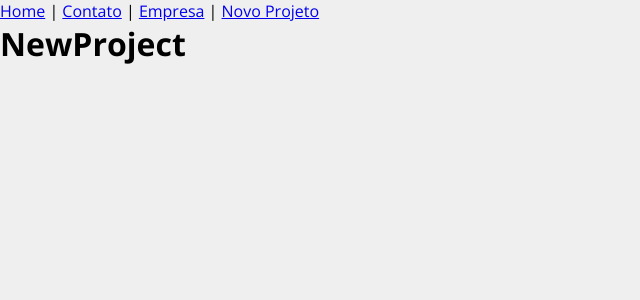
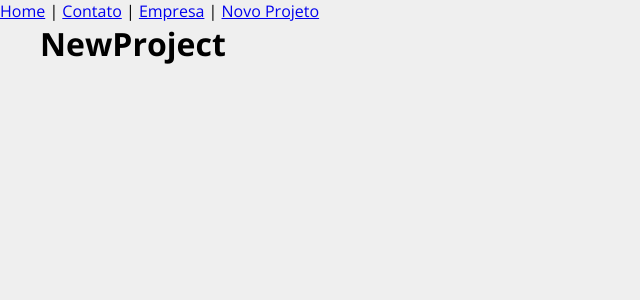
Before and after one commit to brunohenriquedeveloper/Project-Manager, a React (Vite) app in the folder Project-Manager/: page /newproject in a window 1280 px wide. Shown: the top 300 px of the page, without its empty margins (0-640 px from the left). Built offline with nearby package versions, Linux system fonts and the light colour scheme.

Commit message:
chore: Organizing the project and improving things on the base layout

```diff
--- a/Project-Manager/src/App.jsx
+++ b/Project-Manager/src/App.jsx
@@ -3,6 +3,8 @@
 import Contact from "./components/pages/Contact"
 import Company from "./components/pages/Company"
 import NewProject from "./components/pages/NewProject"
+
+import Container from './components/layout/Container'
 
 function App() {
   return (
@@ -13,13 +15,15 @@
         <Link to="/company">Empresa</Link> |{" "}
         <Link to="/newproject">Novo Projeto</Link>
       </nav>
-
+     <Container customClass="min-height">
       <Routes>
         <Route path="/" element={<Home />} />
         <Route path="/company" element={<Company />} />
         <Route path="/contact" element={<Contact />} />
         <Route path="/newproject" element={<NewProject />} />
+
       </Routes>
+    </Container>
     </Router>
   )
 }
--- /dev/null
+++ b/Project-Manager/src/components/layout/Container.jsx
@@ -0,0 +1,10 @@
+import styles from './Container.module.css'
+
+function Container(props){
+    return(<div className={`${styles.container} ${styles[props.customClass]}`}>
+      {props.children}
+    </div>)
+}
+
+
+export default Container
--- /dev/null
+++ b/Project-Manager/src/components/layout/Container.module.css
@@ -0,0 +1,20 @@
+.container {
+    width: 1200px;
+    display: flex;
+    justify-content: space-between;
+    margin: 0 auto;
+    flex-wrap: wrap;
+}
+
+.min-height {
+    min-height: 75%;
+}
+
+.start {
+    justify-content: flex-start;
+}
+
+.column {
+    flex-direction: column;
+    justify-content: flex-start;
+}
```
